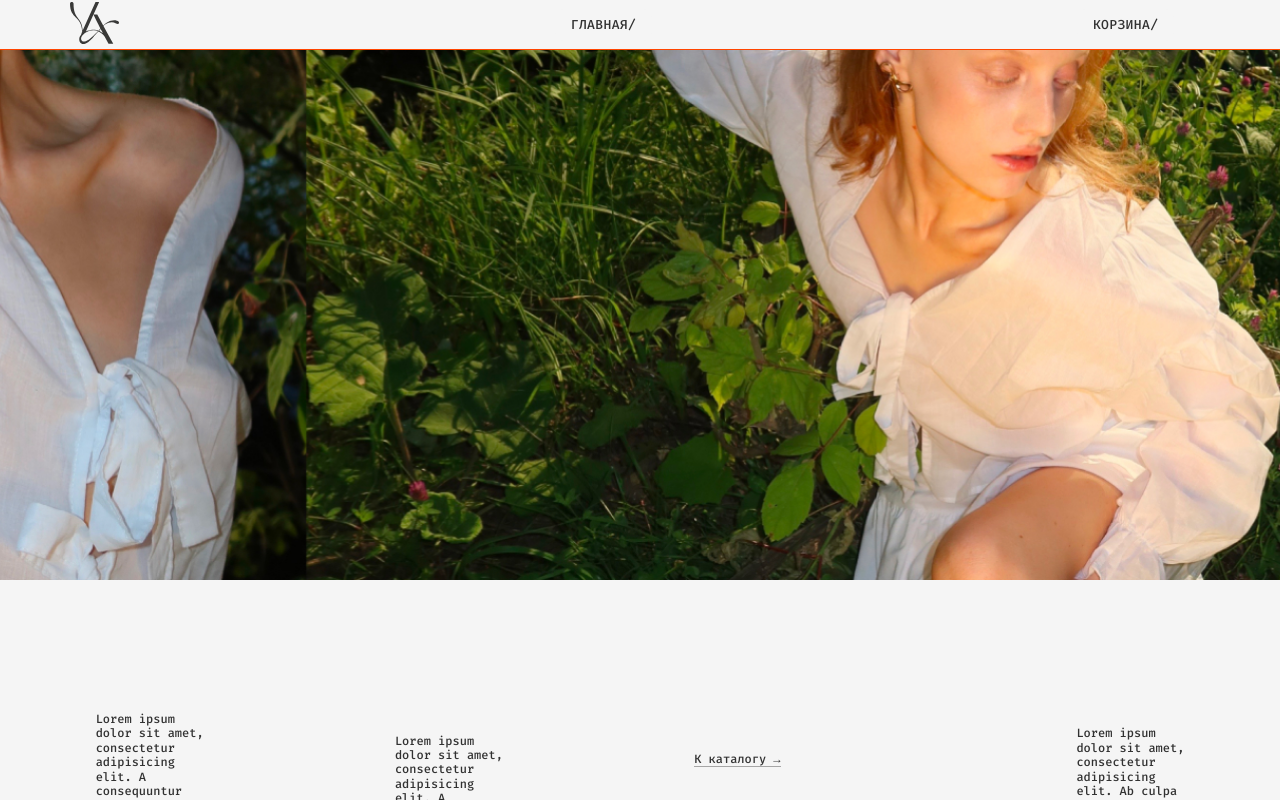
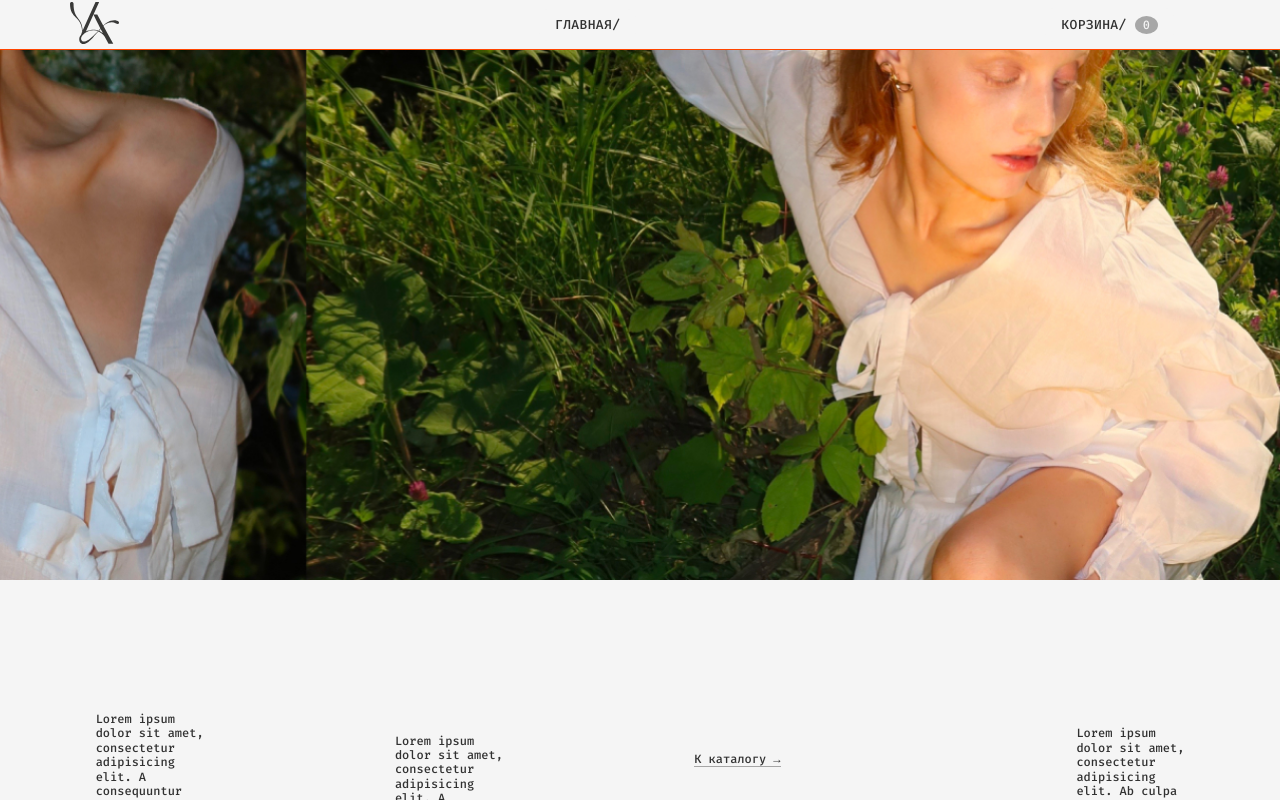
Before and after one commit to yahty01/clothing-store, a React (Create React App) app: page / in a window 1280 px wide. Shown: the top 800 px of the page. Built offline with nearby package versions, Linux system fonts and the light colour scheme; no server answers; the database is empty.

Commit message:
fit(addedBasket): возможность добавить в корзину и удалить из корзины!

```diff
--- a/src/App.tsx
+++ b/src/App.tsx
@@ -1,13 +1,14 @@
-import React, {useEffect, useState} from 'react';
-import {Navigate, Route, Routes} from 'react-router-dom';
-import {Basket} from './pages/basket/Basket';
-import {HomePage} from './pages/homePage/HomePage';
-import {Navigation} from './components/navigator/Navigator';
-import {db} from './firebase';
-import {collection, getDocs} from 'firebase/firestore';
+import React, { useEffect, useState } from 'react';
+import { Navigate, Route, Routes } from 'react-router-dom';
+import { Basket } from './pages/basket/Basket';
+import { HomePage } from './pages/homePage/HomePage';
+import { Navigation } from './components/navigator/Navigator';
+import { db } from './firebase';
+import { collection, getDocs } from 'firebase/firestore';
 import ProductDetail from "./pages/homePage/layout/catalog/productDetail/ProductDetail";
-import {PageNotFound} from "./components/404/PageNotFound";
-import {Footer} from "./components/footer/Footer";
+import { PageNotFound } from "./components/404/PageNotFound";
+import { Footer } from "./components/footer/Footer";
+import { BasketProvider } from './components/BasketContext';
 
 export type ProductType = {
 	id: string;
@@ -18,9 +19,9 @@ export type ProductType = {
 	compound: string;
 };
 
-
 function App() {
 	const [products, setProducts] = useState<ProductType[]>([]);
+	const [basket, setBasket] = useState<ProductType[]>([]);
 
 	useEffect(() => {
 		const fetchProducts = async () => {
@@ -37,22 +38,19 @@ function App() {
 	}, []);
 
 	return (
-		<div className="App">
-			<Navigation/>
-			<Routes>
-				<Route path="/"
-				       element={<HomePage products={products}/>}/>
-				<Route path="/Basket"
-				       element={<Basket/>}/>
-				<Route path="/product/:id"
-				       element={<ProductDetail products={products}/>}/>
-				<Route path="/404"
-				       element={<PageNotFound/>}/>
-				<Route path="*"
-				       element={<Navigate to="/404"/>}/>
-			</Routes>
-			<Footer/>
-		</div>
+		<BasketProvider>
+			<div className="App">
+				<Navigation />
+				<Routes>
+					<Route path="/" element={<HomePage products={products} />} />
+					<Route path="/Basket" element={<Basket />} />
+					<Route path="/product/:id" element={<ProductDetail products={products} />} />
+					<Route path="/404" element={<PageNotFound />} />
+					<Route path="*" element={<Navigate to="/404" />} />
+				</Routes>
+				<Footer />
+			</div>
+		</BasketProvider>
 	);
 }
 
--- /dev/null
+++ b/src/components/BasketContext.tsx
@@ -0,0 +1,40 @@
+import React, { createContext, useContext, useState, ReactNode } from 'react';
+import { ProductType } from "../App";
+
+type BasketContextType = {
+	basket: ProductType[];
+	addToBasket: (product: ProductType) => void;
+	removeProductToBasket: (id: string) => void;  // Изменено на string
+};
+
+const BasketContext = createContext<BasketContextType | undefined>(undefined);
+
+export const useBasket = () => {
+	const context = useContext(BasketContext);
+	if (!context) {
+		throw new Error('useBasket must be used within a BasketProvider');
+	}
+	return context;
+};
+
+type BasketProviderProps = {
+	children: ReactNode;
+};
+
+export const BasketProvider = ({ children }: BasketProviderProps) => {
+	const [basket, setBasket] = useState<ProductType[]>([]);
+
+	const addToBasket = (product: ProductType) => {
+		setBasket((prevBasket) => [...prevBasket, product]);
+	};
+
+	const removeProductToBasket = (id: string) => {
+		setBasket(basket.filter((prevBasket) => prevBasket.id !== id));
+	};
+
+	return (
+		<BasketContext.Provider value={{ basket, addToBasket, removeProductToBasket }}>
+			{children}
+		</BasketContext.Provider>
+	);
+};
--- a/src/components/navigator/Navigator.tsx
+++ b/src/components/navigator/Navigator.tsx
@@ -1,35 +1,37 @@
 import React from 'react';
 import styled from "styled-components";
-import {NavLink, useNavigate} from 'react-router-dom';
-import {Button} from "@mui/material";
-import {theme} from "../../styles/theme";
+import { NavLink, useNavigate } from 'react-router-dom';
+import { Button } from "@mui/material";
+import { theme } from "../../styles/theme";
 import logoA from '../../assets/images/logoA.svg';  // Импортируйте ваш SVG логотип
+import { useBasket } from '../../components/BasketContext'; // Импортируйте хук для работы с корзиной
 
 export const Navigation = () => {
 	const navigate = useNavigate();
+	const { basket } = useBasket(); // Получаем товары в корзине
 
 	const handleNavigate = (path: string) => {
 		navigate(path);
 	};
-
 
 	return (
 		<GeneralDiv>
 			<DivForButton>
 
 				<LogoLink to="/">
-						<Logo src={logoA} alt="logo"/>
+					<Logo src={logoA} alt="logo" />
 				</LogoLink>
 
 				<StyleDivForButton>
-						<StyledButton onClick={()=>handleNavigate('/')} variant="text" size="small">
+					<StyledButton onClick={() => handleNavigate('/')} variant="text" size="small">
 						<StyledNavLink to="/">Главная/</StyledNavLink>
 					</StyledButton>
 				</StyleDivForButton>
 
 				<StyleDivForButton>
-						<StyledButton onClick={()=>handleNavigate('/Basket')} variant="text" size="small">
+					<StyledButton onClick={() => handleNavigate('/Basket')} variant="text" size="small">
 						<StyledNavLink to="/Basket">Корзина/</StyledNavLink>
+						<BasketCount>{basket.length}</BasketCount> {/* Отображаем количество товаров */}
 					</StyledButton>
 				</StyleDivForButton>
 			</DivForButton>
@@ -85,3 +87,12 @@ export const Navigation = () => {
   text-decoration: none;
   color: inherit;
 `;
+
+const BasketCount = styled.span`
+  background-color: ${theme.secondaryTextColor};
+  color: ${theme.mainBackgroundColor};
+  border-radius: 50%;
+  padding: 2px 8px;
+  margin-left: 8px;
+  font-size: 12px;
+`;
--- a/src/pages/basket/Basket.tsx
+++ b/src/pages/basket/Basket.tsx
@@ -1,22 +1,99 @@
 // @flow
 import * as React from 'react';
-import styled from "styled-components";
+import styled from 'styled-components';
+import { theme } from '../../styles/theme';
+import { Button } from '@mui/material';
+import {useBasket} from "../../components/BasketContext";
 
-type Props = {
+type Props = {};
 
-};
 export const Basket = (props: Props) => {
+	const { basket, removeProductToBasket } = useBasket(); // Получаем товары в корзине
+
 	return (
 		<StyledBasket>
-			<div>i`m basket</div>
+			<div>Корзина</div>
+			{basket.length === 0 ? (
+				<EmptyBasket>Ваша корзина пуста</EmptyBasket>
+			) : (
+				<ProductList>
+					{basket.map((product) => (
+						<ProductCard key={product.id}>
+							<ProductImage src={product.imgUrl} alt={product.title} />
+							<ProductDetails>
+								<ProductTitle>{product.title}</ProductTitle>
+								<ProductPrice>{product.price}₽</ProductPrice>
+							</ProductDetails>
+							<StyledButton onClick={()=>removeProductToBasket(product.id)}>Remove</StyledButton>
+						</ProductCard>
+					))}
+				</ProductList>
+			)}
+			<StyledButton>Оформить заказ</StyledButton>
 		</StyledBasket>
 	);
 };
 
 const StyledBasket = styled.div`
-	height: 100vh;
-	display: flex;
-	justify-content: center;
-	align-items: center;
-	font-size: 100px;
-`
+  height: 100vh;
+  display: flex;
+  flex-direction: column;
+  align-items: center;
+  padding: 20px;
+`;
+
+const EmptyBasket = styled.div`
+  font-size: 24px;
+  margin-top: 20px;
+`;
+
+const ProductList = styled.div`
+  display: flex;
+  flex-direction: column;
+  gap: 20px;
+  margin-top: 20px;
+`;
+
+const ProductCard = styled.div`
+  display: flex;
+  align-items: center;
+  gap: 20px;
+`;
+
+const ProductImage = styled.img`
+  width: 100px;
+  height: 150px;
+  object-fit: cover;
+`;
+
+const ProductDetails = styled.div`
+  display: flex;
+  flex-direction: column;
+`;
+
+const ProductTitle = styled.h3`
+  margin: 0;
+`;
+
+const ProductPrice = styled.p`
+  margin: 5px 0;
+  font-size: 18px;
+  color: ${theme.mainTextColor};
+`;
+
+const StyledButton = styled(Button)`
+  && {
+    font-size: 16px;
+    background-color: ${theme.mainBackgroundColor};
+    color: ${theme.mainTextColor};
+    border-radius: 8px;
+    padding: 8px 16px;
+    margin-top: 20px;
+
+    &:hover {
+      background-color: transparent;
+      color: ${theme.secondaryTextColor};
+      box-shadow: none;
+    }
+  }
+`;
--- a/src/pages/homePage/layout/catalog/productDetail/ProductDetail.tsx
+++ b/src/pages/homePage/layout/catalog/productDetail/ProductDetail.tsx
@@ -1,21 +1,23 @@
-import * as React from 'react';
+import React from 'react';
 import styled from 'styled-components';
-import {useParams, useNavigate} from 'react-router-dom';
-import {ProductType} from '../../../../../App';
-import {Button} from '@mui/material';
-import {theme} from '../../../../../styles/theme';
+import { useParams, useNavigate } from 'react-router-dom';
+import { ProductType } from '../../../../../App';
+import { Button } from '@mui/material';
+import { theme } from '../../../../../styles/theme';
 import ImageGallery from 'react-image-gallery';
-import "react-image-gallery/styles/css/image-gallery.css";
-import {GlobalStyle} from '../../../../../styles/GlobalStyle';
+import 'react-image-gallery/styles/css/image-gallery.css';
+import { GlobalStyle } from '../../../../../styles/GlobalStyle';
+import {useBasket} from "../../../../../components/BasketContext";
 
 type ProductDetailProps = {
-	products: ProductType[]
-}
-const ProductDetail = ({products}: ProductDetailProps) => {
-	const {id} = useParams<{ id: string }>();
+	products: ProductType[];
+};
+
+const ProductDetail = ({ products }: ProductDetailProps) => {
+	const { id } = useParams<{ id: string }>();
 	const product = products.find((product) => product.id === id);
 	const navigate = useNavigate();
-
+	const { addToBasket } = useBasket(); // Получаем функцию добавления в корзину
 
 	const galleryRef = React.useRef<ImageGallery>(null);
 
@@ -52,9 +54,13 @@ const ProductDetail = ({products}: ProductDetailProps) => {
 		}
 	};
 
+	const handleAddToBasket = () => {
+		addToBasket(product);
+	};
+
 	return (
 		<StyledProductDetail>
-			<GlobalStyle/>
+			<GlobalStyle />
 			<StyledButton onClick={() => navigate(-1)}>Вернуться</StyledButton>
 			<StyledImageGalleryWrapper onClick={handleImageClick}>
 				<ImageGallery
@@ -73,7 +79,7 @@ const ProductDetail = ({products}: ProductDetailProps) => {
 			<Price>{product.price}₽</Price>
 			<Sizes>Доступные размеры: {product.size}</Sizes>
 			<Compound>Состав: {product.compound}</Compound>
-			<StyledButton>Добавить в корзину</StyledButton>
+			<StyledButton onClick={handleAddToBasket}>Добавить в корзину</StyledButton>
 		</StyledProductDetail>
 	);
 };
@@ -108,7 +114,7 @@ const Compound = styled.p`
   margin: 10px 0;
 `;
 
-const StyledButton = styled(Button)`
+export const StyledButton = styled(Button)`
   && {
     font-size: 16px;
     background-color: ${theme.mainBackgroundColor};
```
Lines whose indentation alone changed are shown as unchanged.
